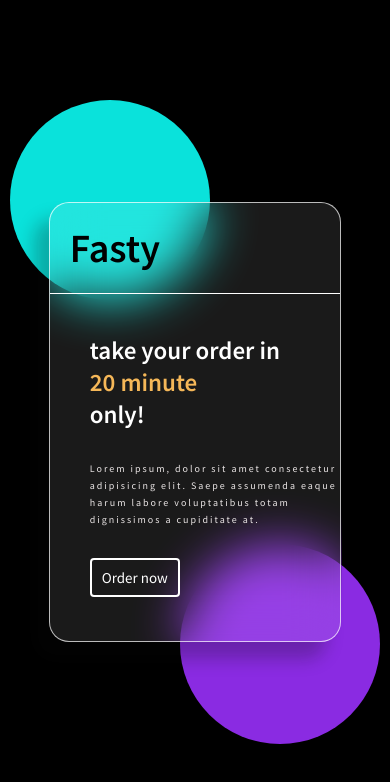
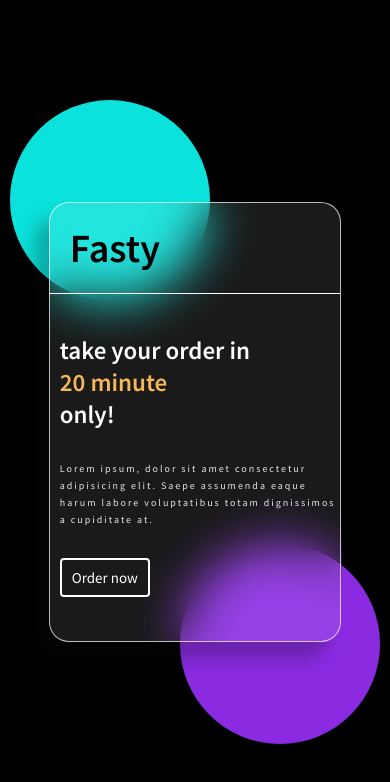
Before and after one commit to mo-kamal123/glassy, a plain HTML site: page index.html in a window 390 px wide. Drawn offline with Linux system fonts and the light colour scheme.

Commit message:
Add files via upload

```diff
--- a/css/main.css
+++ b/css/main.css
@@ -138,7 +138,7 @@ body{
     .ball {
         width: 300px;
         height: 300px;
-        bottom: 100px;
+        bottom: 150px;
     }
     .ballon {
         width: 300px;
@@ -152,19 +152,23 @@ body{
     }
     .detail h2 {
         font-size: 25px !important;
+        padding-left: 10px !important;
     }
     .detail p {
         font-size: 10px !important;
-        padding: 0 0 30px 40px !important;
+        padding: 0 0 30px 10px !important;
+        padding-left: 10px !important;
     }
     button {
         padding: 8px 10px !important;
         font-size: 15px !important;
+        margin-left: 10px !important;
     }
     .ball {
         width: 200px !important;
         height: 200px !important;
         right: 10px;
+        bottom: 100px;
     }
     .ballon {
         width: 200px;
```
